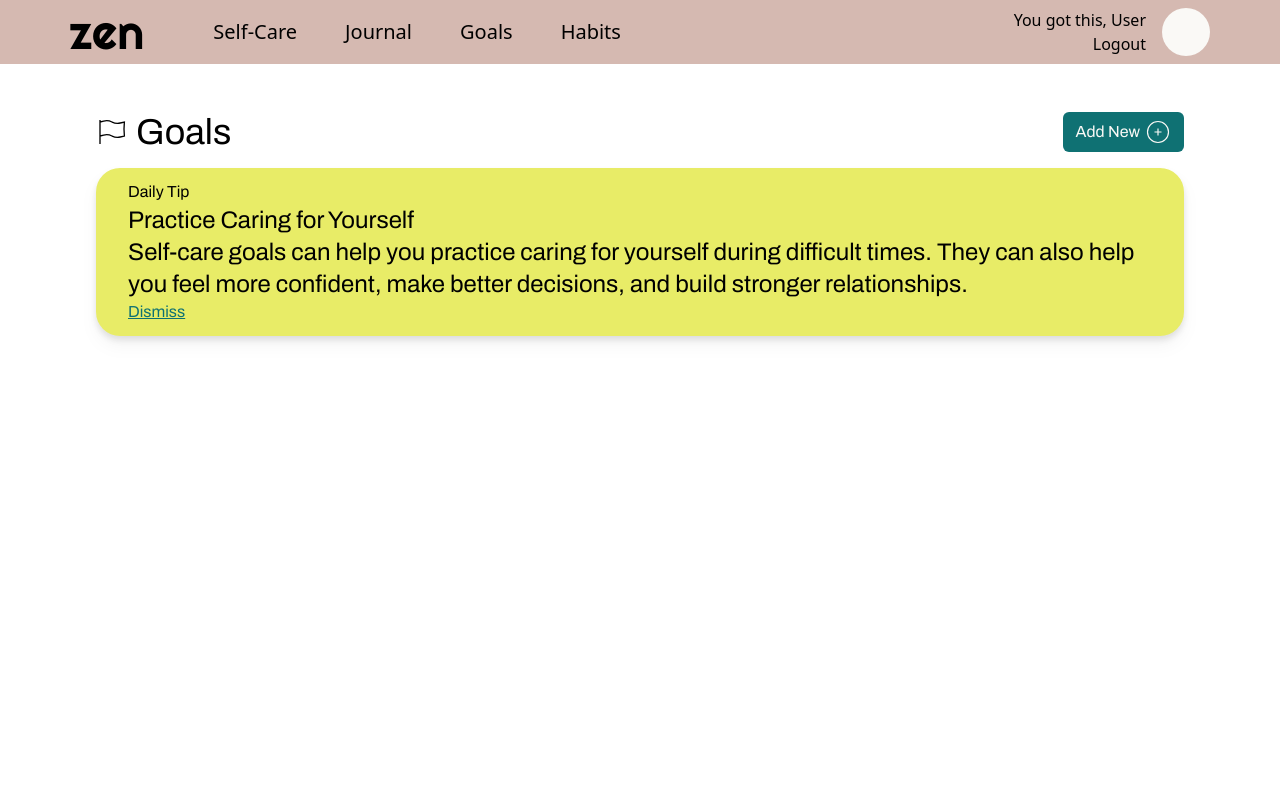
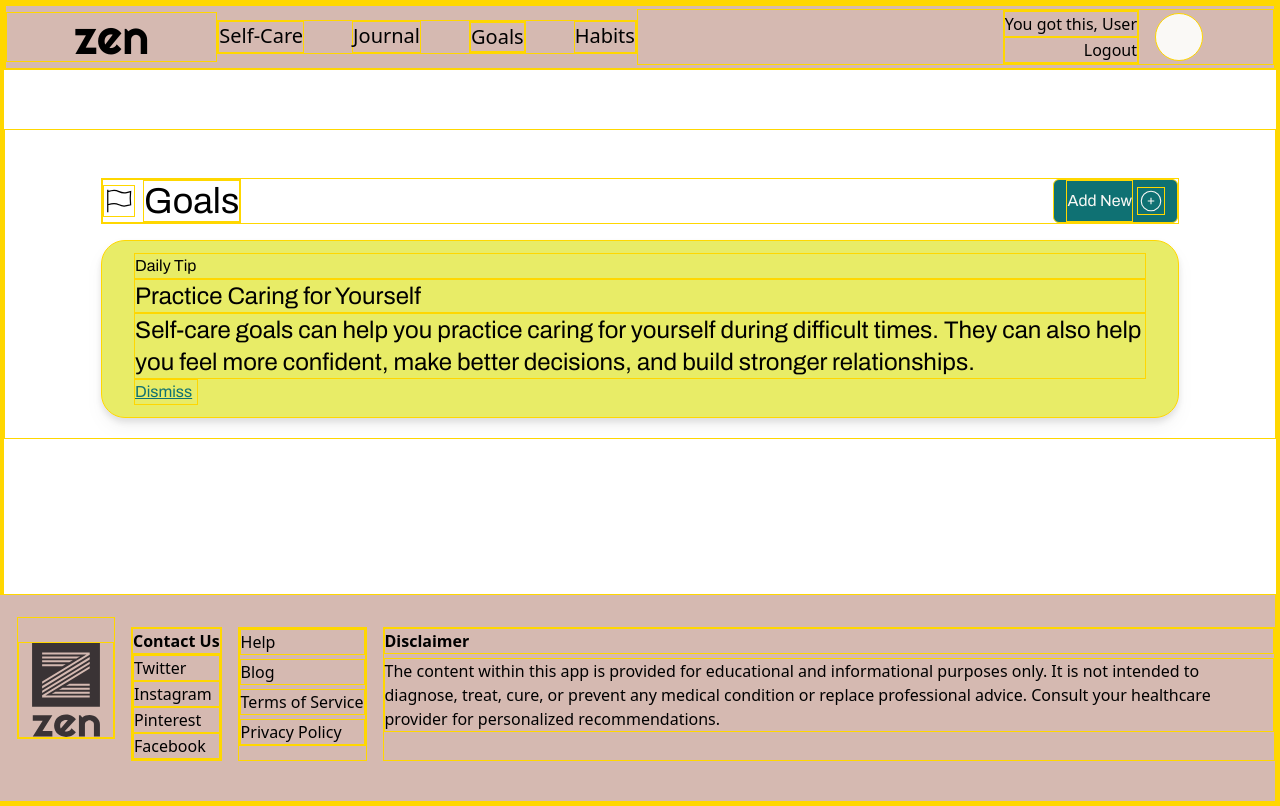
Before and after one commit to rominadouk/zen-redesign, a React (Create React App) app: page /goals in a window 1280 px wide. Built offline with nearby package versions, Linux system fonts and the light colour scheme; no server answers.

Commit message:
footer sticks to the bottom

```diff
--- a/src/App.tsx
+++ b/src/App.tsx
@@ -1,6 +1,7 @@
 import React from 'react';
 import { Route, Routes } from "react-router-dom"
 import Navbar from './modules/Navbar';
+import Footer from './modules/Footer';
 import Goals from './modules/goals-page/goals';
 import { useState, useEffect } from 'react';
 import AddGoal from './modules/goals-page/new-goal'
@@ -18,6 +19,7 @@ function App() {
       setGoalModalOpen(false);
   };
 
+
       useEffect(() => {
         //When Add New Button is clicked, render the goal component.
         const addButton = document.getElementById('add-goal-button');
@@ -33,12 +35,13 @@ function App() {
     }, [modalOpen]);
 
   return (
-    <div className='App'>
+    <div className='App flex flex-col h-screen justify-between'>
       {modalOpen && <AddGoal modalOpen={modalOpen} onClose={handleCloseGoalModal} />}
       <Navbar />
       <Routes>
         <Route path='/goals' element={<Goals />} />
       </Routes>
+      <Footer />
     </div>
   );
 }
--- a/src/index.css
+++ b/src/index.css
@@ -3,6 +3,6 @@
 @tailwind components;
 @tailwind utilities;
 
-/* * {
+* {
     border: 1px solid gold;
-} */
+}
--- /dev/null
+++ b/src/modules/Footer.tsx
@@ -0,0 +1,36 @@
+import { ReactComponent as ZenLogo } from '../assets/zen-logo.svg'
+const Footer = () => {
+
+    return (
+            <footer className='bg-light-brown place-self-end w-screen pb-10 text-base md:flex md:flex-row md:justify-around'>
+                <div id='footer-logo-container' className='flex flex-row justify-center md:place-self-center md:ml-5'>
+                    <ZenLogo className='h-24 mt-6'/>
+                </div>
+                <div id='footer-contact' className='mt-3 ml-4 md:mt-8 whitespace-nowrap'>
+                    <p className='font-bold'>Contact Us</p>
+                    <ul>
+                        <li>Twitter</li>
+                        <li>Instagram</li>
+                        <li>Pinterest</li>
+                        <li>Facebook</li>
+                    </ul>
+
+                </div>
+                <div id='footer-links-container' className='ml-4 mt-8 md:mt-8 whitespace-nowrap'>
+                    <ul className='flex flex-col justify-between'>
+                        <li className='mb-1' >Help</li>
+                        <li className='mb-1'>Blog</li>
+                        <li className='mb-1'>Terms of Service</li>
+                        <li>Privacy Policy</li>
+                    </ul>
+                </div>
+                <div id='footer-disclaimer-container' className='ml-4 mt-8 '>
+                    <p className='font-bold'>Disclaimer</p>
+                    <p className='mt-1'>The content within this app is provided for educational and informational purposes only. It is not intended to diagnose, treat, cure, or prevent any medical condition or replace professional advice. Consult your healthcare provider for personalized recommendations. </p>
+                </div>
+
+            </footer>
+     );
+}
+
+export default Footer;
--- a/src/modules/goals-page/goals.tsx
+++ b/src/modules/goals-page/goals.tsx
@@ -97,7 +97,7 @@ const Goals = () => {
 
 
     return (
-        <div className='font-archivo'>
+        <div className='font-archivo mb-24'>
             {/* GOALS HEADER */}
             <section id='goals-top' className='flex flex-row mt-12 mb-4 mx-5 md:mx-16 justify-between xl:mx-24'>
                 <div className='flex flex-row'>
```
Also changed, not shown: src/assets/zen-logo.svg (added).
